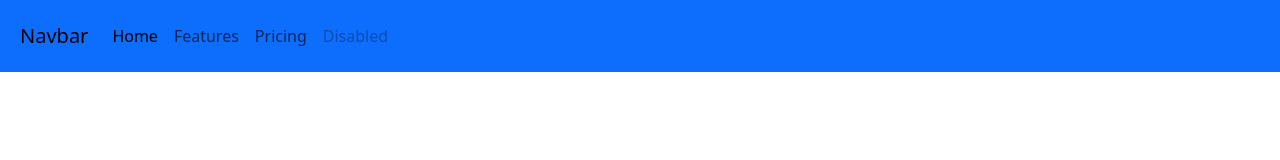
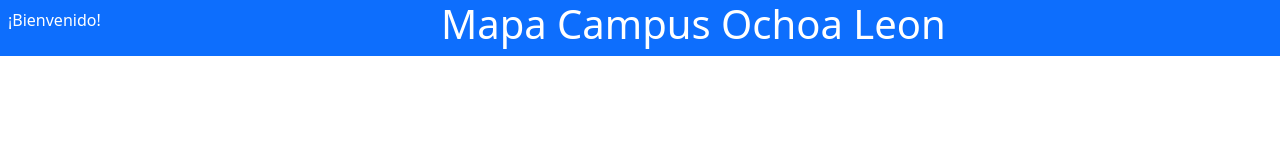
Before and after one commit to Emig21/mapaINSTIPP, a website: page index.html in a window 1280 px wide. Drawn offline with nearby package versions, Linux system fonts and the light colour scheme.

Commit message:
ya va quedando

```diff
--- a/index.html
+++ b/index.html
@@ -9,30 +9,20 @@
 <body>
     <!-- barra de navegación -->
     <section class="container-fluid">
-        <div class="row">
-            <div class="col bg-primary p-2">
-                <nav class="navbar navbar-expand-lg bg-primary-tertiary">
-                    <div class="container-fluid">
-                      <a class="navbar-brand" href="#">Navbar</a>
-                      <button class="navbar-toggler" type="button" data-bs-toggle="collapse" data-bs-target="#navbarNavAltMarkup" aria-controls="navbarNavAltMarkup" aria-expanded="false" aria-label="Toggle navigation">
-                        <span class="navbar-toggler-icon"></span>
-                      </button>
-                      <div class="collapse navbar-collapse" id="navbarNavAltMarkup">
-                        <div class="navbar-nav">
-                          <a class="nav-link active" aria-current="page" href="#">Home</a>
-                          <a class="nav-link" href="#">Features</a>
-                          <a class="nav-link" href="#">Pricing</a>
-                          <a class="nav-link disabled" aria-disabled="true">Disabled</a>
-                        </div>
-                      </div>
-                    </div>
-                </nav>
+        <div class="row text-bg-primary">
+            <div class="col-sm-1 md-2 p-2" >
+                <span class="navbar-brand mb-0 h1 text-bg-primary">¡Bienvenido!</span>
+            </div>
+            <div class="col-sm-11 md-10 text-center">
+              <h1>Mapa Campus Ochoa Leon</h1>
             </div>
         </div>
     </section>
 
     <!-- cuerpo de página -->
-    <section class="container"></section>
+    <section class="container">
+
+    </section>
 
     <!-- pie de página -->
     <section class="container"></section>
```
Also changed, not shown: img/logo.png (added).
